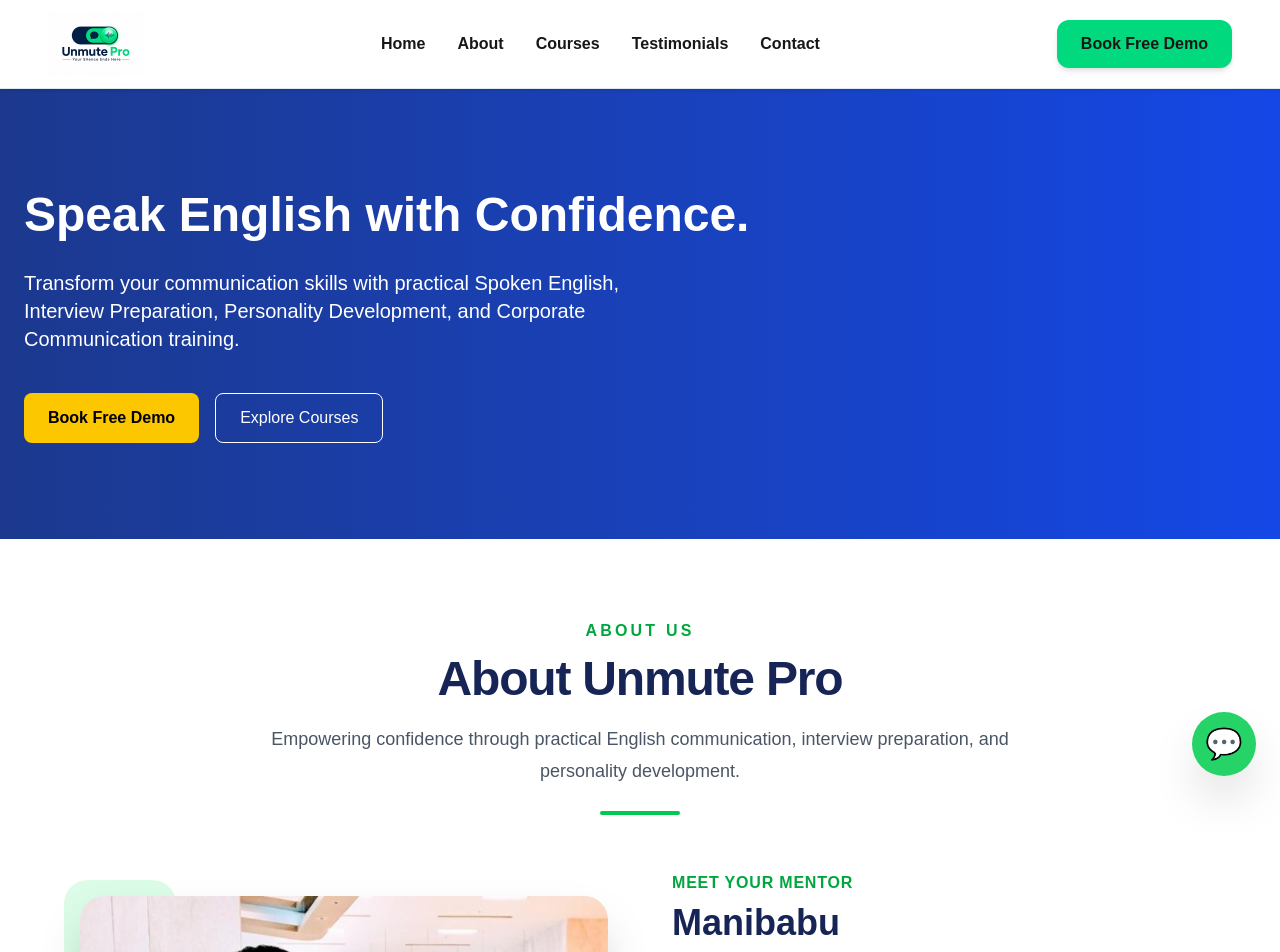
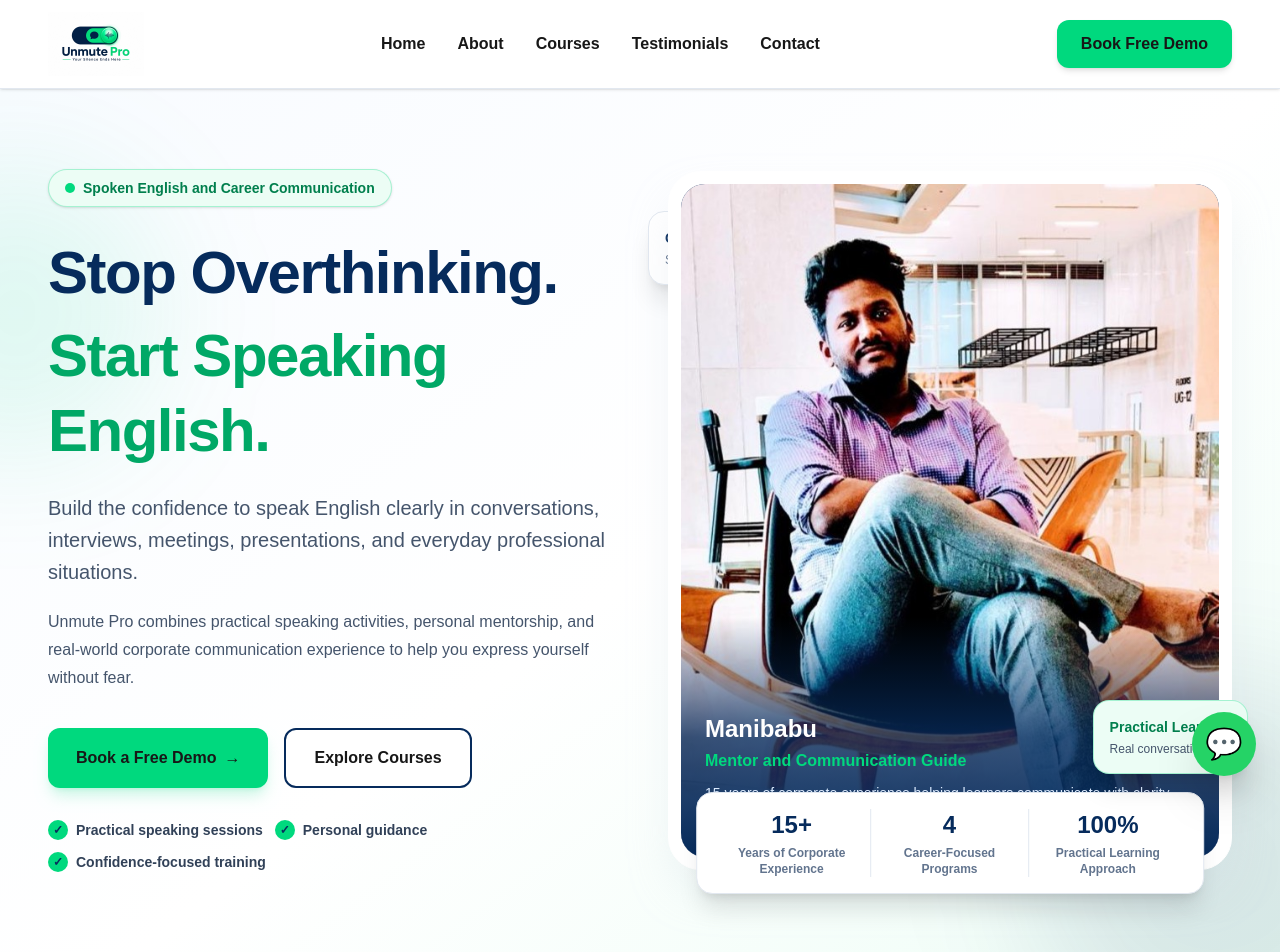
Before and after one commit to manibabue9/unmutepro, a Next.js app: page / in a window 1280 px wide. Shown: the top 952 px of the page. Built offline with nearby package versions, Linux system fonts and the light colour scheme.

Commit message:
Upgrade premium hero section

```diff
--- a/components/Hero.tsx
+++ b/components/Hero.tsx
@@ -1,28 +1,172 @@
+import Image from "next/image";
+
+const trustPoints = [
+  "Practical speaking sessions",
+  "Personal guidance",
+  "Confidence-focused training",
+];
+
+const highlights = [
+  {
+    value: "15+",
+    label: "Years of Corporate Experience",
+  },
+  {
+    value: "4",
+    label: "Career-Focused Programs",
+  },
+  {
+    value: "100%",
+    label: "Practical Learning Approach",
+  },
+];
+
 export default function Hero() {
   return (
-    <section className="bg-gradient-to-r from-blue-900 to-blue-700 text-white">
-      <div className="max-w-7xl mx-auto px-6 py-24">
+    <section
+      id="home"
+      className="relative overflow-hidden bg-gradient-to-br from-[#F8FBFF] via-white to-[#ECFDF5]"
+    >
+      {/* Decorative background */}
+      <div className="pointer-events-none absolute -left-32 top-20 h-72 w-72 rounded-full bg-[#00D97E]/10 blur-3xl" />
+      <div className="pointer-events-none absolute -right-32 bottom-0 h-96 w-96 rounded-full bg-[#062B5C]/10 blur-3xl" />
 
-        <h1 className="text-5xl font-bold leading-tight">
-          Speak English with Confidence.
-        </h1>
+      <div className="relative mx-auto grid min-h-[calc(100vh-80px)] max-w-7xl items-center gap-14 px-5 py-16 sm:px-8 lg:grid-cols-2 lg:px-12 lg:py-20">
+        {/* Left content */}
+        <div>
+          <div className="inline-flex items-center gap-2 rounded-full border border-[#00D97E]/30 bg-[#ECFDF5] px-4 py-2 text-sm font-bold text-[#007F4D] shadow-sm">
+            <span className="h-2.5 w-2.5 rounded-full bg-[#00D97E]" />
+            Spoken English and Career Communication
+          </div>
 
-        <p className="mt-6 text-xl max-w-2xl">
-          Transform your communication skills with practical Spoken English,
-          Interview Preparation, Personality Development, and Corporate
-          Communication training.
-        </p>
+          <h1 className="mt-7 text-4xl font-extrabold leading-tight tracking-tight text-[#062B5C] sm:text-5xl lg:text-6xl">
+            Stop Overthinking.
+            <span className="mt-2 block text-[#00A866]">
+              Start Speaking English.
+            </span>
+          </h1>
 
-        <div className="mt-10 flex gap-4">
-          <button className="bg-yellow-400 text-black px-6 py-3 rounded-lg font-semibold hover:bg-yellow-300">
-            Book Free Demo
-          </button>
+          <p className="mt-6 max-w-xl text-lg leading-8 text-slate-600 sm:text-xl">
+            Build the confidence to speak English clearly in conversations,
+            interviews, meetings, presentations, and everyday professional
+            situations.
+          </p>
 
-          <button className="border border-white px-6 py-3 rounded-lg hover:bg-white hover:text-blue-900">
-            Explore Courses
-          </button>
+          <p className="mt-5 max-w-xl leading-7 text-slate-600">
+            Unmute Pro combines practical speaking activities, personal
+            mentorship, and real-world corporate communication experience to
+            help you express yourself without fear.
+          </p>
+
+          {/* CTAs */}
+          <div className="mt-9 flex flex-col gap-4 sm:flex-row">
+            <a
+              href="#contact"
+              className="inline-flex items-center justify-center rounded-xl bg-[#00D97E] px-7 py-4 text-base font-bold text-[#062B5C] shadow-lg shadow-[#00D97E]/20 transition duration-300 hover:-translate-y-1 hover:bg-[#00C970] hover:shadow-xl"
+            >
+              Book a Free Demo
+              <span className="ml-2" aria-hidden="true">
+                →
+              </span>
+            </a>
+
+            <a
+              href="#courses"
+              className="inline-flex items-center justify-center rounded-xl border-2 border-[#062B5C] bg-white px-7 py-4 text-base font-bold text-[#062B5C] transition duration-300 hover:-translate-y-1 hover:bg-[#062B5C] hover:text-white"
+            >
+              Explore Courses
+            </a>
+          </div>
+
+          {/* Trust points */}
+          <div className="mt-8 flex flex-col gap-3 sm:flex-row sm:flex-wrap">
+            {trustPoints.map((point) => (
+              <div
+                key={point}
+                className="flex items-center gap-2 text-sm font-semibold text-slate-700"
+              >
+                <span className="flex h-5 w-5 items-center justify-center rounded-full bg-[#00D97E] text-xs font-bold text-[#062B5C]">
+                  ✓
+                </span>
+                {point}
+              </div>
+            ))}
+          </div>
         </div>
 
+        {/* Right visual */}
+        <div className="relative mx-auto w-full max-w-xl">
+          <div className="absolute -left-5 top-10 hidden rounded-2xl border border-slate-200 bg-white p-4 shadow-xl sm:block">
+            <p className="text-sm font-bold text-[#062B5C]">
+              Confidence First
+            </p>
+            <p className="mt-1 text-xs text-slate-500">
+              Speak without fear
+            </p>
+          </div>
+
+          <div className="absolute -right-4 bottom-24 z-20 hidden rounded-2xl border border-[#00D97E]/30 bg-[#ECFDF5] p-4 shadow-xl sm:block">
+            <p className="text-sm font-bold text-[#007F4D]">
+              Practical Learning
+            </p>
+            <p className="mt-1 text-xs text-slate-600">
+              Real conversations
+            </p>
+          </div>
+
+          <div className="relative overflow-hidden rounded-[2rem] border border-white bg-white p-3 shadow-2xl shadow-slate-300/40">
+            <div className="relative aspect-[4/5] overflow-hidden rounded-[1.5rem] bg-gradient-to-br from-[#062B5C] to-[#0A4B8C]">
+              <Image
+                src="/images/mentor.jpg"
+                alt="Manibabu, mentor at Unmute Pro"
+                fill
+                priority
+                sizes="(max-width: 1024px) 100vw, 50vw"
+                className="object-cover object-center"
+              />
+
+              <div className="absolute inset-x-0 bottom-0 bg-gradient-to-t from-[#062B5C] via-[#062B5C]/80 to-transparent px-6 pb-7 pt-24 text-white">
+                <p className="text-2xl font-bold">Manibabu</p>
+                <p className="mt-1 font-semibold text-[#00D97E]">
+                  Mentor and Communication Guide
+                </p>
+                <p className="mt-2 text-sm leading-6 text-blue-100">
+                  15 years of corporate experience helping learners communicate
+                  with clarity and confidence.
+                </p>
+              </div>
+            </div>
+          </div>
+
+          <div className="absolute -bottom-6 left-1/2 w-[90%] -translate-x-1/2 rounded-2xl border border-slate-200 bg-white p-4 shadow-xl">
+            <div className="grid grid-cols-3 divide-x divide-slate-200">
+              {highlights.map((highlight) => (
+                <div key={highlight.label} className="px-2 text-center">
+                  <p className="text-xl font-extrabold text-[#062B5C] sm:text-2xl">
+                    {highlight.value}
+                  </p>
+
+                  <p className="mt-1 text-[10px] font-semibold leading-4 text-slate-500 sm:text-xs">
+                    {highlight.label}
+                  </p>
+                </div>
+              ))}
+            </div>
+          </div>
+        </div>
+      </div>
+
+      {/* Bottom brand strip */}
+      <div className="relative mt-10 border-y border-slate-200 bg-white/90">
+        <div className="mx-auto flex max-w-7xl flex-col items-center justify-between gap-4 px-5 py-5 text-center sm:flex-row sm:px-8 lg:px-12">
+          <p className="font-bold text-[#062B5C]">
+            Your Silence Ends Here
+          </p>
+
+          <p className="text-sm text-slate-600">
+            For students, job seekers, and working professionals
+          </p>
+        </div>
       </div>
     </section>
   );
```
